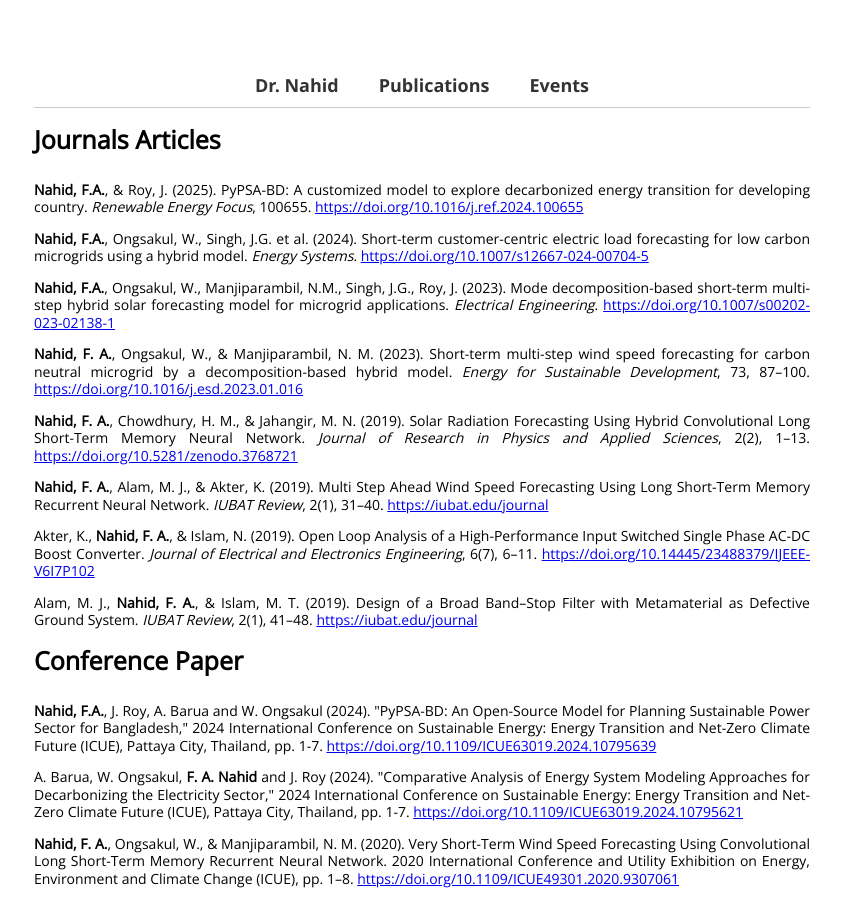
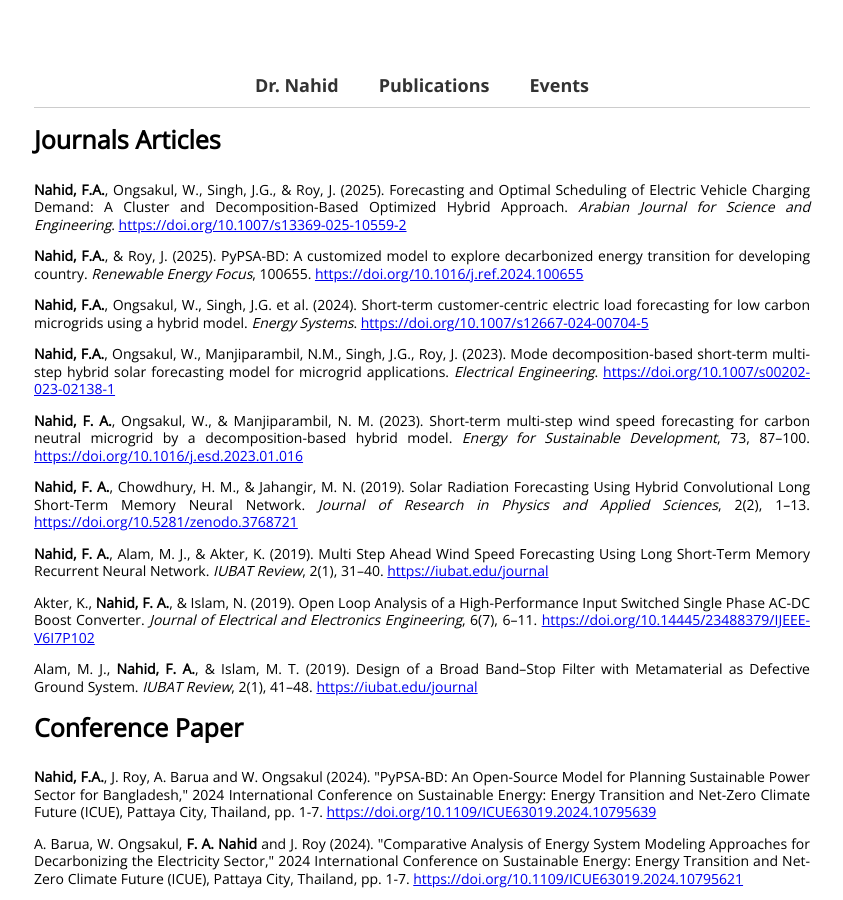
Before and after one commit to FiruzAhamed/firuzahamed.github.io, a Jekyll site: the page built from publications.md, in a window 1280 px wide and 900 px high. Shown: the whole window, without its empty margins (218-1061 px from the left). Built offline with Jekyll 4.4.1, drawn with Linux system fonts in a browser that asks for light colours.

Commit message:
Update publications.md
Signed-off-by: Firuz Ahamed Nahid <122635742+FiruzAhamed@users.noreply.github.com>

```diff
--- a/publications.md
+++ b/publications.md
@@ -17,6 +17,8 @@ bodyClass: publications
 
 
 <h1> Journals Articles </h1>
+
+<p><strong>Nahid, F.A.</strong>, Ongsakul, W., Singh, J.G., & Roy, J. (2025). Forecasting and Optimal Scheduling of Electric Vehicle Charging Demand: A Cluster and Decomposition-Based Optimized Hybrid Approach. <em>Arabian Journal for Science and Engineering</em>. <a href="https://doi.org/10.1007/s13369-025-10559-2" target="_blank">https://doi.org/10.1007/s13369-025-10559-2</a></p>
 
 <p><strong>Nahid, F.A.</strong>, & Roy, J. (2025). PyPSA-BD: A customized model to explore decarbonized energy transition for developing country. <em>Renewable Energy Focus</em>, 100655. <a href="https://doi.org/10.1016/j.ref.2024.100655" target="_blank">https://doi.org/10.1016/j.ref.2024.100655</a></p>
 
```
